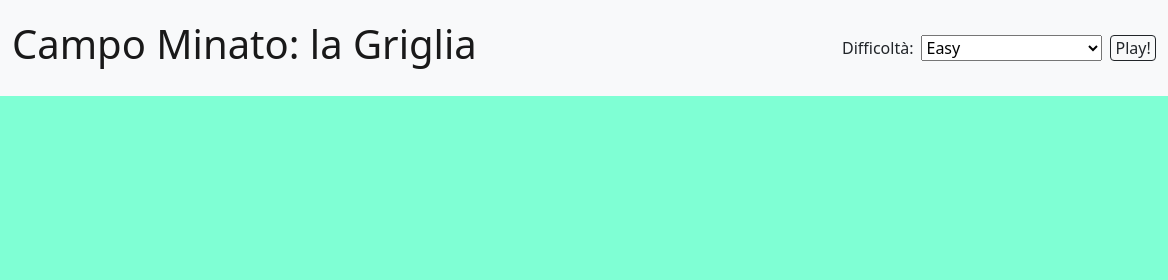
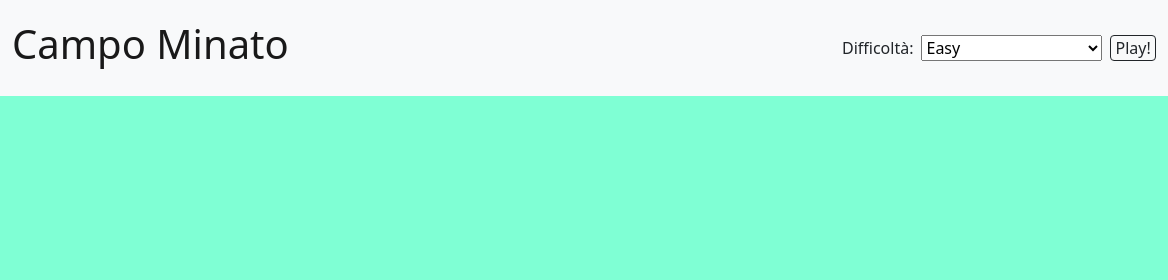
Before and after one commit to mariaacanfora/js-campominato-dom, a plain HTML site: page index.html in a window 1280 px wide. Shown: the top 280 px of the page, 112-1280 px from the left. Drawn offline with nearby package versions, Linux system fonts and the light colour scheme.

Commit message:
Changed title

```diff
--- a/index.html
+++ b/index.html
@@ -17,7 +17,7 @@
             <div class="container-fluid justify-content-between">
                 <a class="navbar-brand d-flex align-items-center" href="#">
                     <img src="img/boolean-logo.png" alt="boolean logo" class="mx-3">
-                    <h1 class="d-inline-block">Campo Minato: la Griglia</h1>
+                    <h1 class="d-inline-block">Campo Minato</h1>
                 </a>
 
                 <div class="d-flex align-items-center w-25">
```
